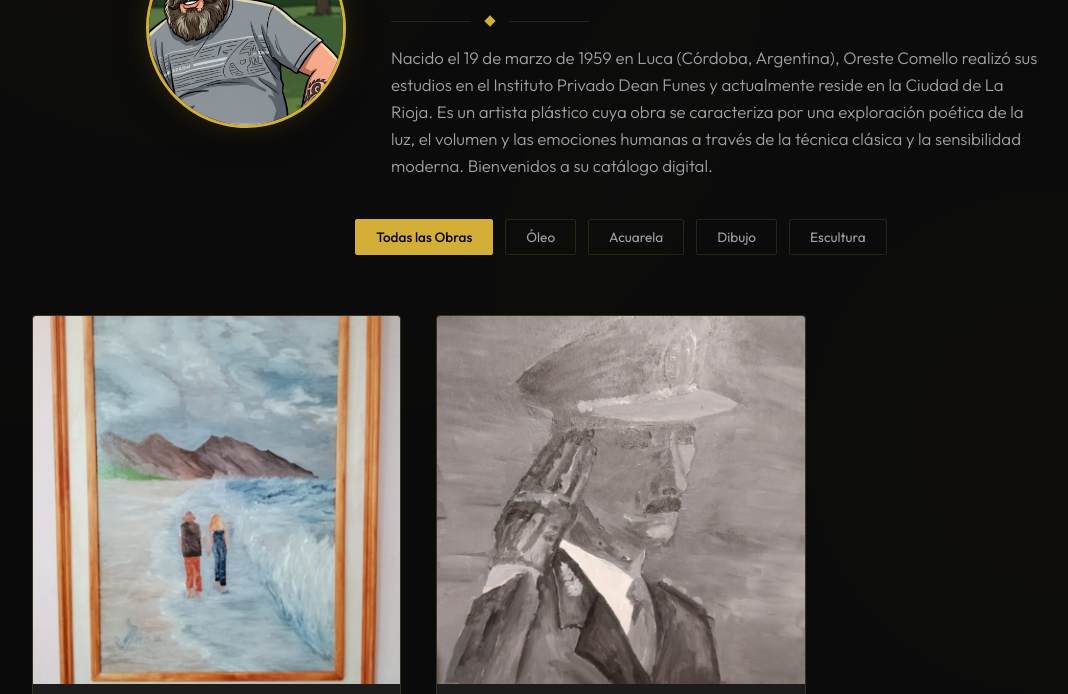
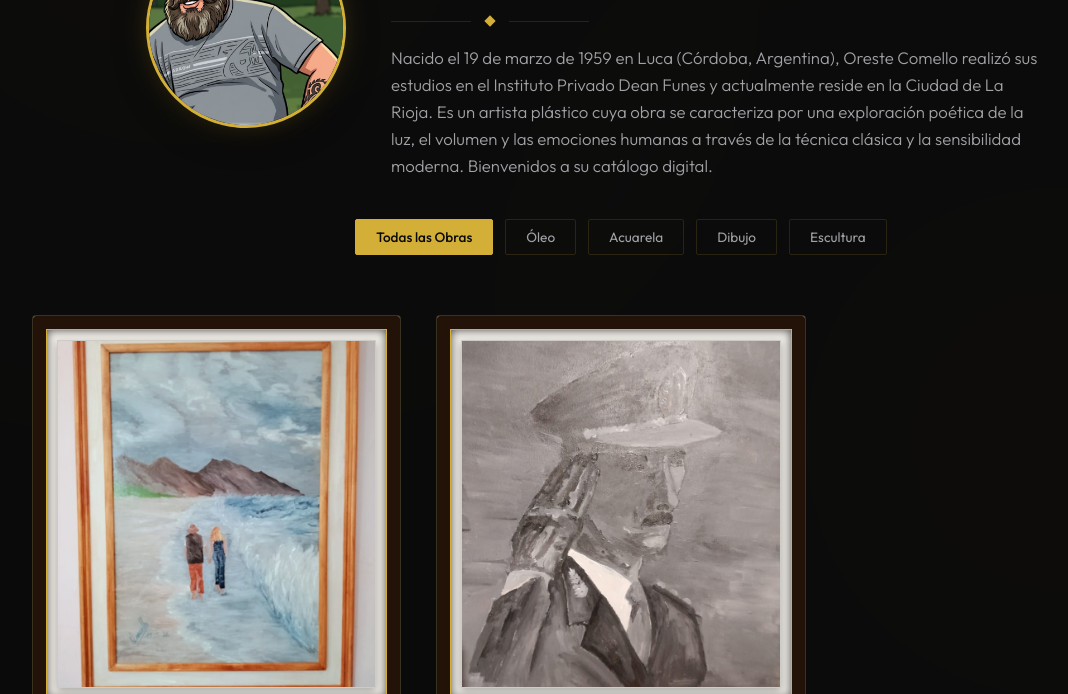
Before and after one commit to waltermarianoandrada-eng/oreste, a website built with Vite: page index.html in a window 1280 px wide. Shown: the part 258-952 px from the top of the page, without its empty margins (19-1087 px from the left). Built offline with nearby package versions, Linux system fonts and the light colour scheme.

Commit message:
Design: Add elegant museum-style wooden and gold frames to gallery images and lightbox

```diff
--- a/styles.css
+++ b/styles.css
@@ -443,19 +443,40 @@ h1, h2, h3, h4 {
 .art-image-container {
     position: relative;
     width: 100%;
-    padding-top: 100%; /* 1:1 Aspect Ratio initially */
+    padding-top: 100%; /* 1:1 Aspect Ratio */
     overflow: hidden;
-    background-color: #0c0c0c;
+    background-color: #f2efe9; /* Fondo crema cálido passe-partout */
     cursor: pointer;
+
+    /* Marco de madera clásico */
+    border: 14px solid #221207;
+    box-shadow:
+        inset 0 0 10px rgba(0, 0, 0, 0.7),
+        0 10px 25px rgba(0, 0, 0, 0.5);
+
+    /* Filete dorado interior */
+    outline: 1px solid var(--color-gold);
+    outline-offset: -14px;
+    transition: var(--transition-smooth);
+}
+
+.art-card:hover .art-image-container {
+    border-color: #351d0d;
+    box-shadow:
+        inset 0 0 10px rgba(0, 0, 0, 0.7),
+        0 15px 35px rgba(212, 175, 55, 0.25);
 }
 
 .art-image {
     position: absolute;
-    top: 0;
-    left: 0;
-    width: 100%;
-    height: 100%;
+    /* Margen interno para simular la separación del passe-partout */
+    top: 10px;
+    left: 10px;
+    width: calc(100% - 20px);
+    height: calc(100% - 20px);
     object-fit: cover;
+    border: 1px solid rgba(0, 0, 0, 0.15);
+    box-shadow: 0 3px 8px rgba(0, 0, 0, 0.3);
     transition: transform 0.8s cubic-bezier(0.16, 1, 0.3, 1);
 }
 
@@ -893,9 +914,14 @@ input:focus, select:focus {
     max-width: 100%;
     max-height: 70vh;
     object-fit: contain;
-    border-radius: 2px;
-    box-shadow: 0 10px 40px rgba(0,0,0,0.8);
-    border: 1px solid rgba(255, 255, 255, 0.05);
+
+    /* Elegante marco de museo en Lightbox */
+    border: 18px solid #221207;
+    outline: 1.5px solid var(--color-gold);
+    outline-offset: -18px;
+    box-shadow: 0 15px 50px rgba(0,0,0,0.9);
+    background-color: #f2efe9; /* Fondo crema de passe-partout */
+    padding: 12px; /* Espaciado interno passe-partout */
 }
 
 .lightbox-info {
```
